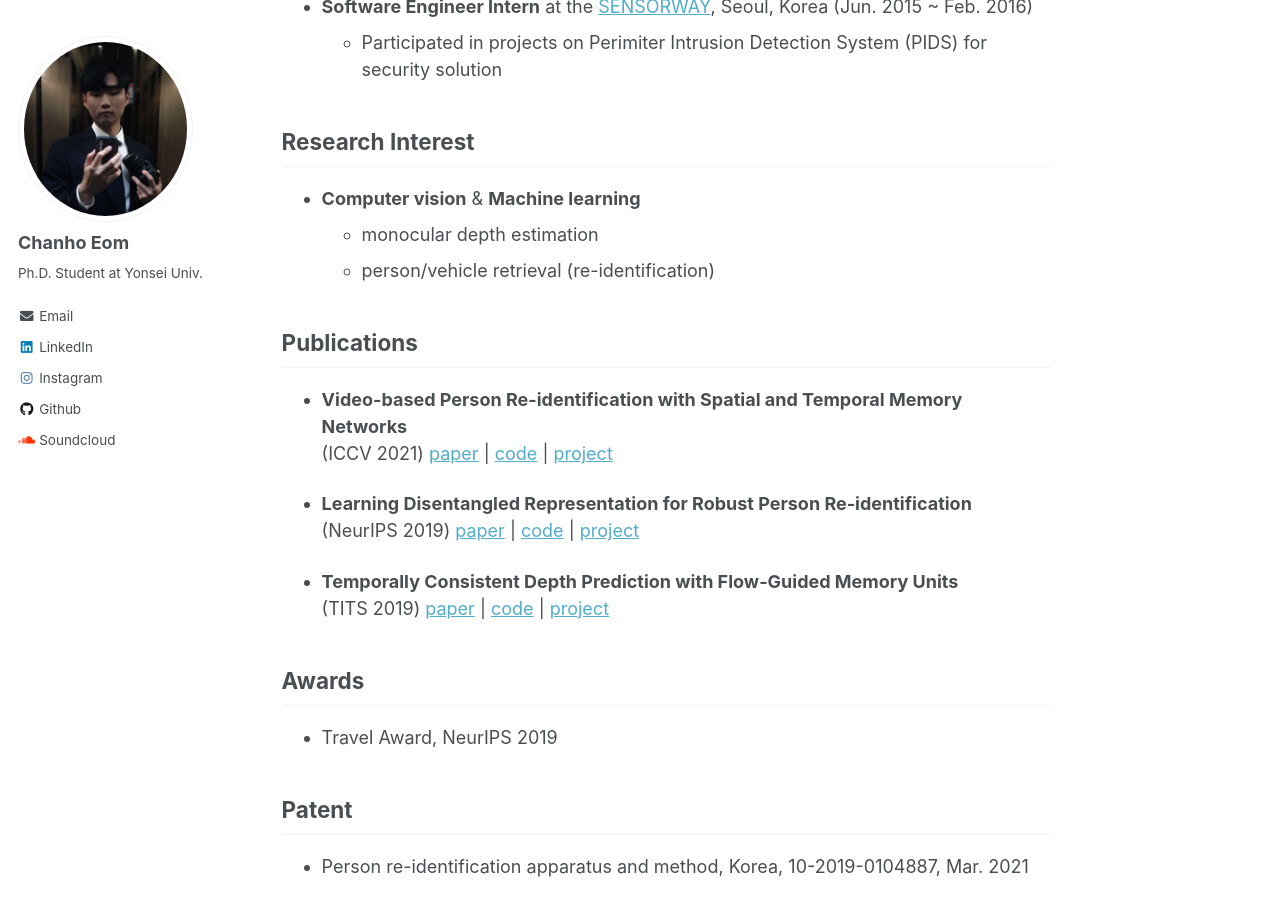
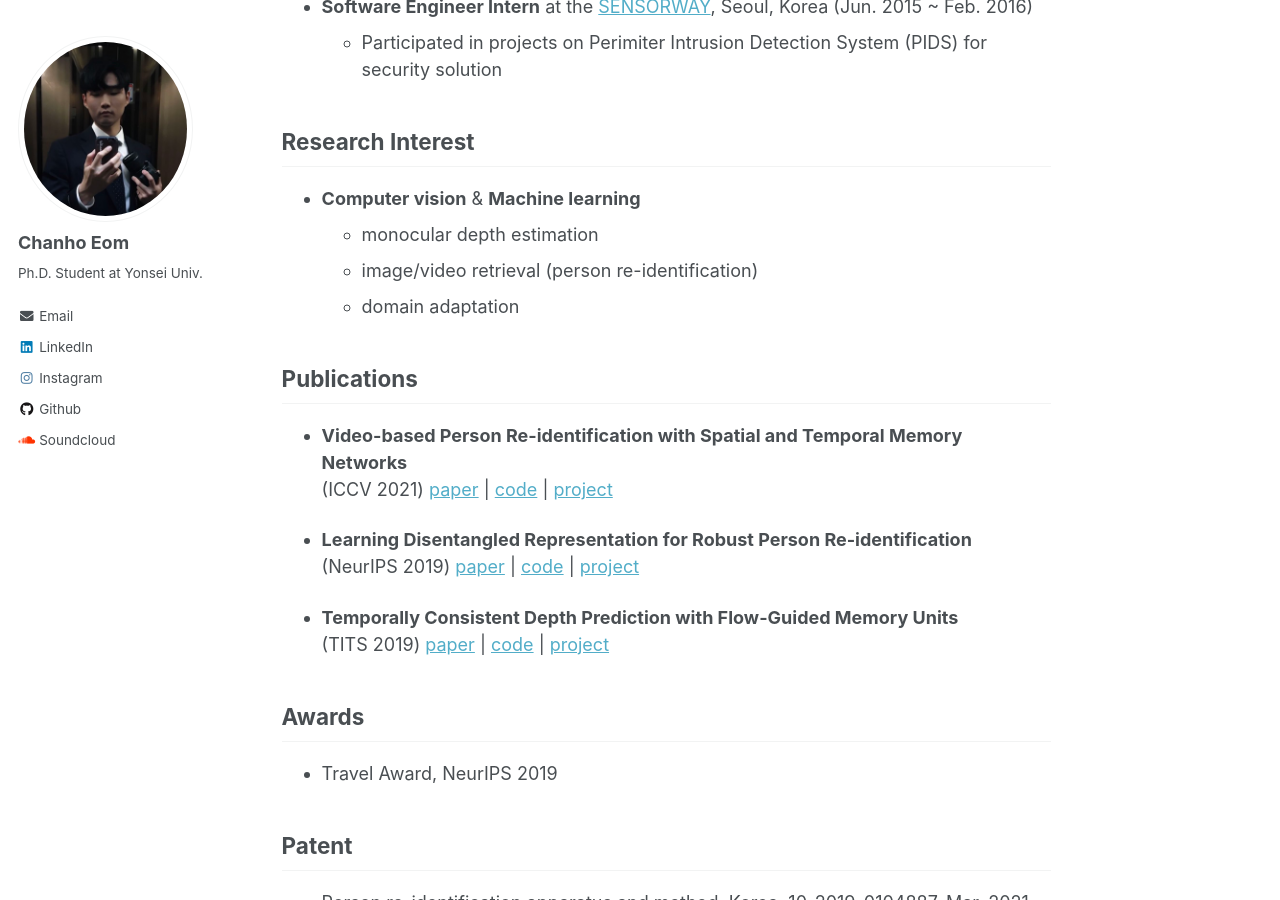
Before and after one commit to chanhoeom/chanhoEom.github.io, a Jekyll site: the page built from _pages/about.md, in a window 1280 px wide and 900 px high, scrolled down 578 px. Built offline with Jekyll 4.4.1, drawn with Linux system fonts in a browser that asks for light colours.

Commit message:
Update about.md

```diff
--- a/_pages/about.md
+++ b/_pages/about.md
@@ -24,7 +24,8 @@ Hi! I'm Chanho Eom, a student at the [School of Electrical & Electronic Engineer
 ## Research Interest
 * **Computer vision** & **Machine learning**
   - monocular depth estimation
-  - person/vehicle retrieval (re-identification)
+  - image/video retrieval (person re-identification)
+  - domain adaptation
 
 ## Publications
 
```
